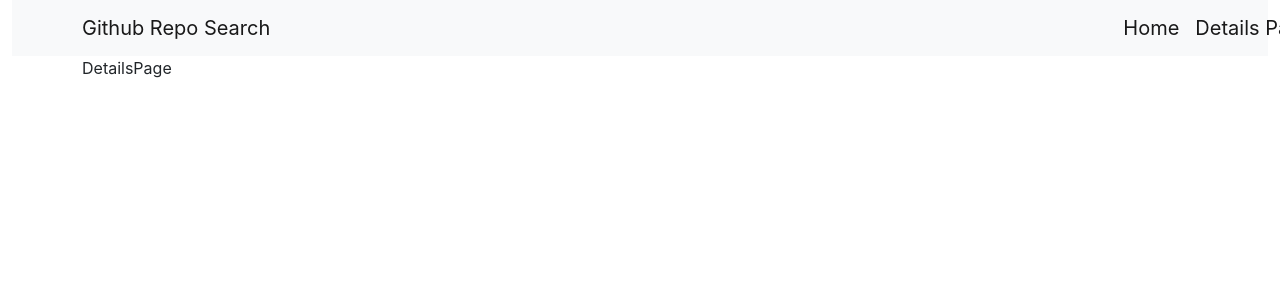
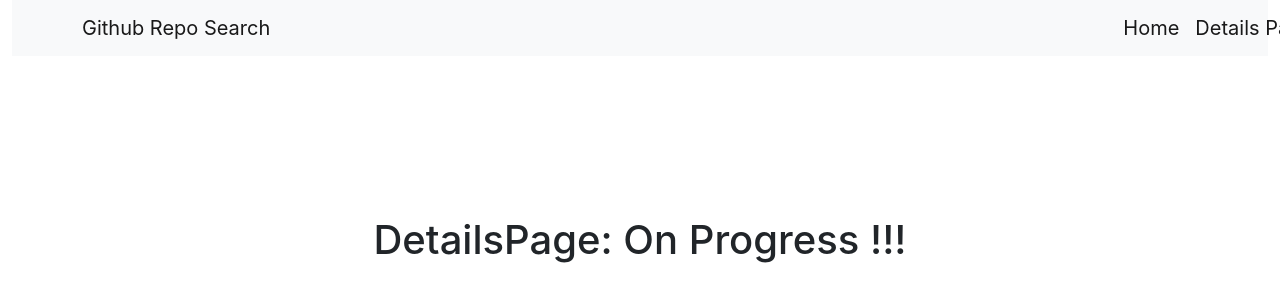
Before and after one commit to ankitjswl56/github-repo-search-app-www, a React (Create React App) app: page /detailspage in a window 1280 px wide. Shown: the top 302 px of the page. Built offline with nearby package versions, Linux system fonts and the light colour scheme.

Commit message:
added message for details page

```diff
--- a/src/Pages/Details/index.js
+++ b/src/Pages/Details/index.js
@@ -11,7 +11,9 @@ class DetailsPage extends React.PureComponent{
     return(
       <PrimaryLayout className="container-fluid">
         <div className="container">
-          DetailsPage
+          <div className="d-flex justify-content-center" style={{marginTop:'20vh'}}>
+          <h1>DetailsPage: On Progress !!!</h1>
+          </div>
         </div>
       </PrimaryLayout>
     );
```
